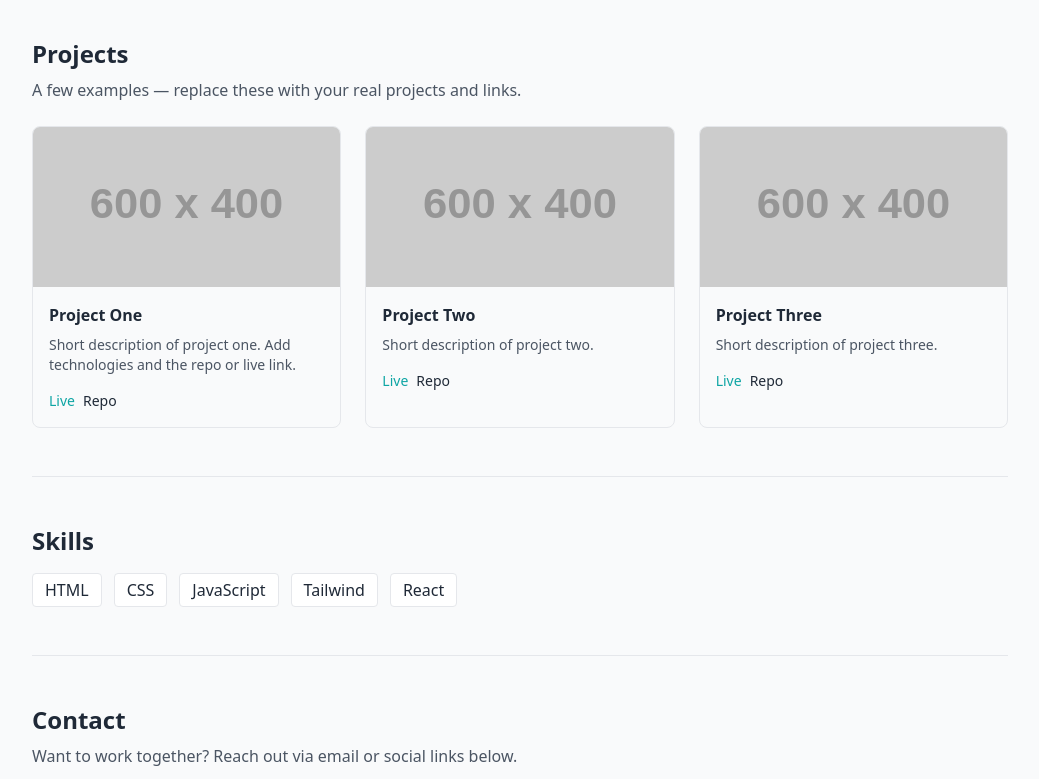
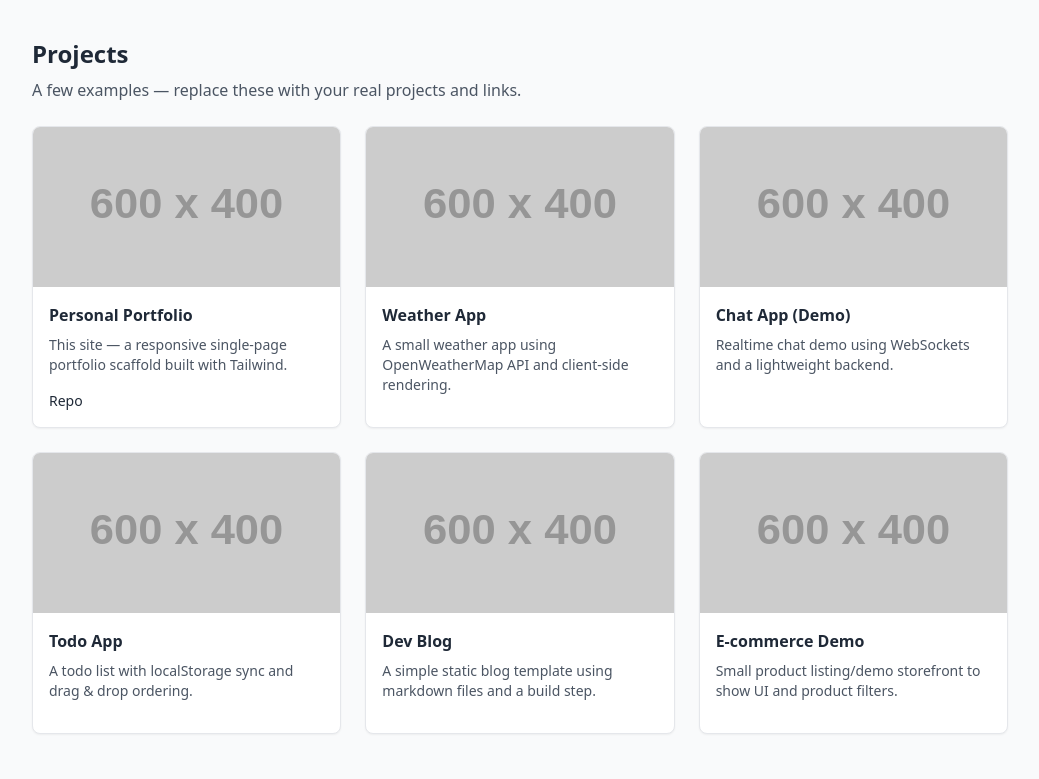
Before and after one commit to ShreyanshGupta-WebDeveloper/portfolio, a plain HTML site: page index.html in a window 1280 px wide. Shown: the part 660-1439 px from the top of the page, without its empty margins (120-1159 px from the left). Drawn offline with nearby package versions, Linux system fonts and the light colour scheme; placeholder pictures from the web are drawn by us.

Commit message:
Improve portfolio: SEO, favicon, dynamic projects, sample projects added, README updates

```diff
--- a/index.html
+++ b/index.html
@@ -4,7 +4,18 @@
   <meta charset="utf-8" />
   <meta name="viewport" content="width=device-width,initial-scale=1" />
   <title>Shreyansh Gupta — Portfolio</title>
-  <meta name="description" content="Portfolio of Shreyansh Gupta" />
+  <meta name="description" content="Portfolio of Shreyansh Gupta — frontend web developer building accessible, performant websites." />
+  <meta name="keywords" content="Shreyansh Gupta, portfolio, web developer, frontend, JavaScript, Tailwind" />
+
+  <!-- Open Graph / Twitter -->
+  <meta property="og:title" content="Shreyansh Gupta — Portfolio" />
+  <meta property="og:description" content="Frontend web developer building accessible, performant websites." />
+  <meta property="og:type" content="website" />
+  <meta property="og:image" content="/assets/og-image.png" />
+  <meta name="twitter:card" content="summary_large_image" />
+
+  <link rel="icon" href="/assets/favicon.svg" type="image/svg+xml">
+
   <script src="https://cdn.tailwindcss.com"></script>
   <script>
     tailwind.config = {
@@ -20,19 +31,20 @@
   <link rel="stylesheet" href="/src/styles.css" />
 </head>
 <body class="bg-gray-50 text-gray-800 antialiased">
+  <a class="sr-only" href="#main">Skip to content</a>
   <header class="bg-white/60 backdrop-blur sticky top-0 z-30 shadow-sm">
     <div class="max-w-5xl mx-auto px-6 py-4 flex items-center justify-between">
       <a href="#hero" class="font-semibold text-lg">Shreyansh Gupta</a>
-      <nav class="hidden md:flex gap-6 items-center">
+      <nav aria-label="Primary navigation" class="hidden md:flex gap-6 items-center">
         <a href="#about" class="hover:text-primary">About</a>
         <a href="#projects" class="hover:text-primary">Projects</a>
         <a href="#skills" class="hover:text-primary">Skills</a>
         <a href="#contact" class="hover:text-primary">Contact</a>
         <a href="#resume" class="px-3 py-1 border rounded text-sm hover:bg-primary hover:text-white">Resume</a>
       </nav>
-      <button id="navToggle" class="md:hidden px-2 py-1 rounded border">Menu</button>
+      <button id="navToggle" class="md:hidden px-2 py-1 rounded border" aria-expanded="false" aria-controls="mobileNav">Menu</button>
     </div>
-    <div id="mobileNav" class="md:hidden hidden border-t">
+    <div id="mobileNav" class="md:hidden hidden border-t" aria-hidden="true">
       <div class="px-6 py-4 flex flex-col gap-3">
         <a href="#about">About</a>
         <a href="#projects">Projects</a>
@@ -43,7 +55,7 @@
     </div>
   </header>
 
-  <main class="max-w-5xl mx-auto px-6 py-12">
+  <main id="main" class="max-w-5xl mx-auto px-6 py-12">
     <!-- Hero -->
     <section id="hero" class="flex flex-col md:flex-row items-center gap-8 py-12">
       <div class="flex-1">
@@ -54,7 +66,7 @@
           <a href="#contact" class="border px-4 py-2 rounded">Get in touch</a>
         </div>
       </div>
-      <div class="w-44 h-44 rounded-lg overflow-hidden shadow-lg bg-gray-100">
+      <div class="w-44 h-44 rounded-lg overflow-hidden shadow-lg bg-gray-100" aria-hidden="true">
         <img alt="avatar placeholder" src="https://placehold.co/300x300/png?text=Avatar" class="w-full h-full object-cover" />
       </div>
     </section>
@@ -65,47 +77,28 @@
       <p class="mt-4 text-gray-600">I'm a web developer focused on building clean, accessible, and performant websites. I enjoy turning ideas into reality using modern web tools. This template is scaffolded with Tailwind and plain HTML/JS so it's easy to customize and deploy to GitHub Pages.</p>
     </section>
 
-    <!-- Projects -->
+    <!-- Projects (dynamic) -->
     <section id="projects" class="py-12 border-t">
       <h2 class="text-2xl font-semibold">Projects</h2>
       <p class="mt-2 text-gray-600">A few examples — replace these with your real projects and links.</p>
-      <div class="mt-6 grid gap-6 grid-cols-1 md:grid-cols-3">
-        <article class="border rounded-lg overflow-hidden">
-          <img src="https://placehold.co/600x400?text=Project+1" alt="Project 1" class="w-full h-40 object-cover" />
+      <div id="projectsGrid" class="mt-6 grid gap-6 grid-cols-1 md:grid-cols-3" aria-live="polite">
+        <!-- Project cards will be injected here by JS -->
+      </div>
+
+      <!-- Template used by JS to render a project card -->
+      <template id="projectTemplate">
+        <article class="border rounded-lg overflow-hidden bg-white shadow-sm">
+          <img data-src alt="Project image" class="w-full h-40 object-cover lazy-img" />
           <div class="p-4">
-            <h3 class="font-semibold">Project One</h3>
-            <p class="text-sm text-gray-600 mt-2">Short description of project one. Add technologies and the repo or live link.</p>
+            <h3 class="font-semibold project-title"></h3>
+            <p class="text-sm text-gray-600 mt-2 project-desc"></p>
             <div class="mt-4 flex gap-2">
-              <a href="#" class="text-primary text-sm">Live</a>
-              <a href="#" class="text-sm">Repo</a>
+              <a class="text-primary text-sm project-live" target="_blank" rel="noopener">Live</a>
+              <a class="text-sm project-repo" target="_blank" rel="noopener">Repo</a>
             </div>
           </div>
         </article>
-
-        <article class="border rounded-lg overflow-hidden">
-          <img src="https://placehold.co/600x400?text=Project+2" alt="Project 2" class="w-full h-40 object-cover" />
-          <div class="p-4">
-            <h3 class="font-semibold">Project Two</h3>
-            <p class="text-sm text-gray-600 mt-2">Short description of project two.</p>
-            <div class="mt-4 flex gap-2">
-              <a href="#" class="text-primary text-sm">Live</a>
-              <a href="#" class="text-sm">Repo</a>
-            </div>
-          </div>
-        </article>
-
-        <article class="border rounded-lg overflow-hidden">
-          <img src="https://placehold.co/600x400?text=Project+3" alt="Project 3" class="w-full h-40 object-cover" />
-          <div class="p-4">
-            <h3 class="font-semibold">Project Three</h3>
-            <p class="text-sm text-gray-600 mt-2">Short description of project three.</p>
-            <div class="mt-4 flex gap-2">
-              <a href="#" class="text-primary text-sm">Live</a>
-              <a href="#" class="text-sm">Repo</a>
-            </div>
-          </div>
-        </article>
-      </div>
+      </template>
     </section>
 
     <!-- Skills -->
@@ -125,7 +118,7 @@
       <h2 class="text-2xl font-semibold">Contact</h2>
       <p class="mt-2 text-gray-600">Want to work together? Reach out via email or social links below.</p>
       <div class="mt-6 grid md:grid-cols-2 gap-6">
-        <form id="contactForm" class="p-6 border rounded bg-white">
+        <form id="contactForm" class="p-6 border rounded bg-white" aria-label="Contact form">
           <label class="block text-sm">Name
             <input required name="name" class="mt-1 w-full border rounded px-3 py-2" />
           </label>
--- /dev/null
+++ b/projects/projects.json
@@ -0,0 +1,50 @@
+[
+  {
+    "title": "Personal Portfolio",
+    "description": "This site — a responsive single-page portfolio scaffold built with Tailwind.",
+    "image": "https://placehold.co/600x400?text=Portfolio",
+    "live": "",
+    "repo": "https://github.com/ShreyanshGupta-WebDeveloper/portfolio",
+    "tech": ["HTML","Tailwind","JS"]
+  },
+  {
+    "title": "Weather App",
+    "description": "A small weather app using OpenWeatherMap API and client-side rendering.",
+    "image": "https://placehold.co/600x400?text=Weather+App",
+    "live": "",
+    "repo": "",
+    "tech": ["HTML","CSS","JS"]
+  },
+  {
+    "title": "Chat App (Demo)",
+    "description": "Realtime chat demo using WebSockets and a lightweight backend.",
+    "image": "https://placehold.co/600x400?text=Chat+App",
+    "live": "",
+    "repo": "",
+    "tech": ["Node","WebSocket","JS"]
+  },
+  {
+    "title": "Todo App",
+    "description": "A todo list with localStorage sync and drag & drop ordering.",
+    "image": "https://placehold.co/600x400?text=Todo+App",
+    "live": "",
+    "repo": "",
+    "tech": ["HTML","CSS","JS"]
+  },
+  {
+    "title": "Dev Blog",
+    "description": "A simple static blog template using markdown files and a build step.",
+    "image": "https://placehold.co/600x400?text=Dev+Blog",
+    "live": "",
+    "repo": "",
+    "tech": ["Static","Markdown"]
+  },
+  {
+    "title": "E-commerce Demo",
+    "description": "Small product listing/demo storefront to show UI and product filters.",
+    "image": "https://placehold.co/600x400?text=E-commerce",
+    "live": "",
+    "repo": "",
+    "tech": ["HTML","CSS","JS"]
+  }
+]
--- a/src/main.js
+++ b/src/main.js
@@ -2,10 +2,12 @@
 const navToggle = document.getElementById('navToggle');
 const mobileNav = document.getElementById('mobileNav');
 navToggle?.addEventListener('click', () => {
+  const expanded = navToggle.getAttribute('aria-expanded') === 'true';
+  navToggle.setAttribute('aria-expanded', String(!expanded));
   mobileNav.classList.toggle('hidden');
 });
 
-// Simple contact form handler - this avoids needing a backend. It opens user's email client.
+// Simple contact form handler - opens user's email client.
 const contactForm = document.getElementById('contactForm');
 contactForm?.addEventListener('submit', (e) => {
   e.preventDefault();
@@ -17,3 +19,47 @@ contactForm?.addEventListener('submit', (e) => {
   const body = encodeURIComponent(message);
   window.location.href = `mailto:you@example.com?subject=${subject}&body=${body}`;
 });
+
+// Load projects from projects/projects.json and render into #projectsGrid
+async function loadProjects() {
+  try {
+    const res = await fetch('/projects/projects.json');
+    if (!res.ok) throw new Error('Projects not found');
+    const projects = await res.json();
+    const grid = document.getElementById('projectsGrid');
+    const tpl = document.getElementById('projectTemplate');
+    projects.forEach(p => {
+      const clone = tpl.content.cloneNode(true);
+      const img = clone.querySelector('img');
+      img.setAttribute('data-src', p.image);
+      img.alt = p.title + ' screenshot';
+      clone.querySelector('.project-title').textContent = p.title;
+      clone.querySelector('.project-desc').textContent = p.description;
+      const live = clone.querySelector('.project-live');
+      if (p.live) { live.href = p.live; } else { live.style.display = 'none'; }
+      const repo = clone.querySelector('.project-repo');
+      if (p.repo) { repo.href = p.repo; repo.textContent = 'Repo'; } else { repo.style.display = 'none'; }
+      grid.appendChild(clone);
+    });
+
+    // lazy-load images
+    const lazyImgs = document.querySelectorAll('.lazy-img');
+    const io = new IntersectionObserver((entries, observer) => {
+      entries.forEach(entry => {
+        if (entry.isIntersecting) {
+          const img = entry.target;
+          const src = img.getAttribute('data-src');
+          if (src) img.src = src;
+          img.classList.remove('lazy-img');
+          observer.unobserve(img);
+        }
+      });
+    });
+    lazyImgs.forEach(i => io.observe(i));
+
+  } catch (err) {
+    console.warn('Could not load projects.json, leaving hardcoded projects.');
+  }
+}
+
+loadProjects();
```
Also changed, not shown: assets/favicon.svg (added), 1 other file.
